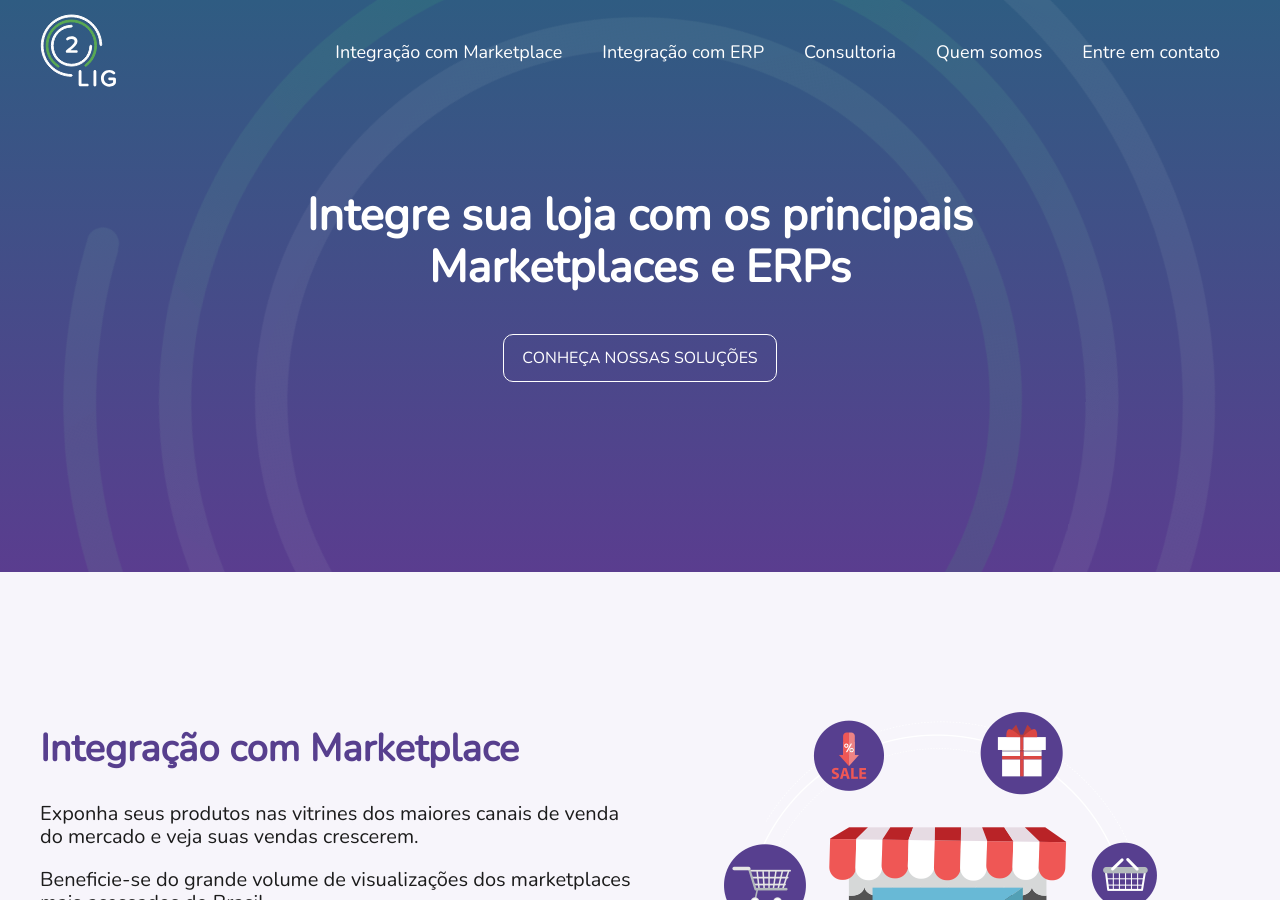
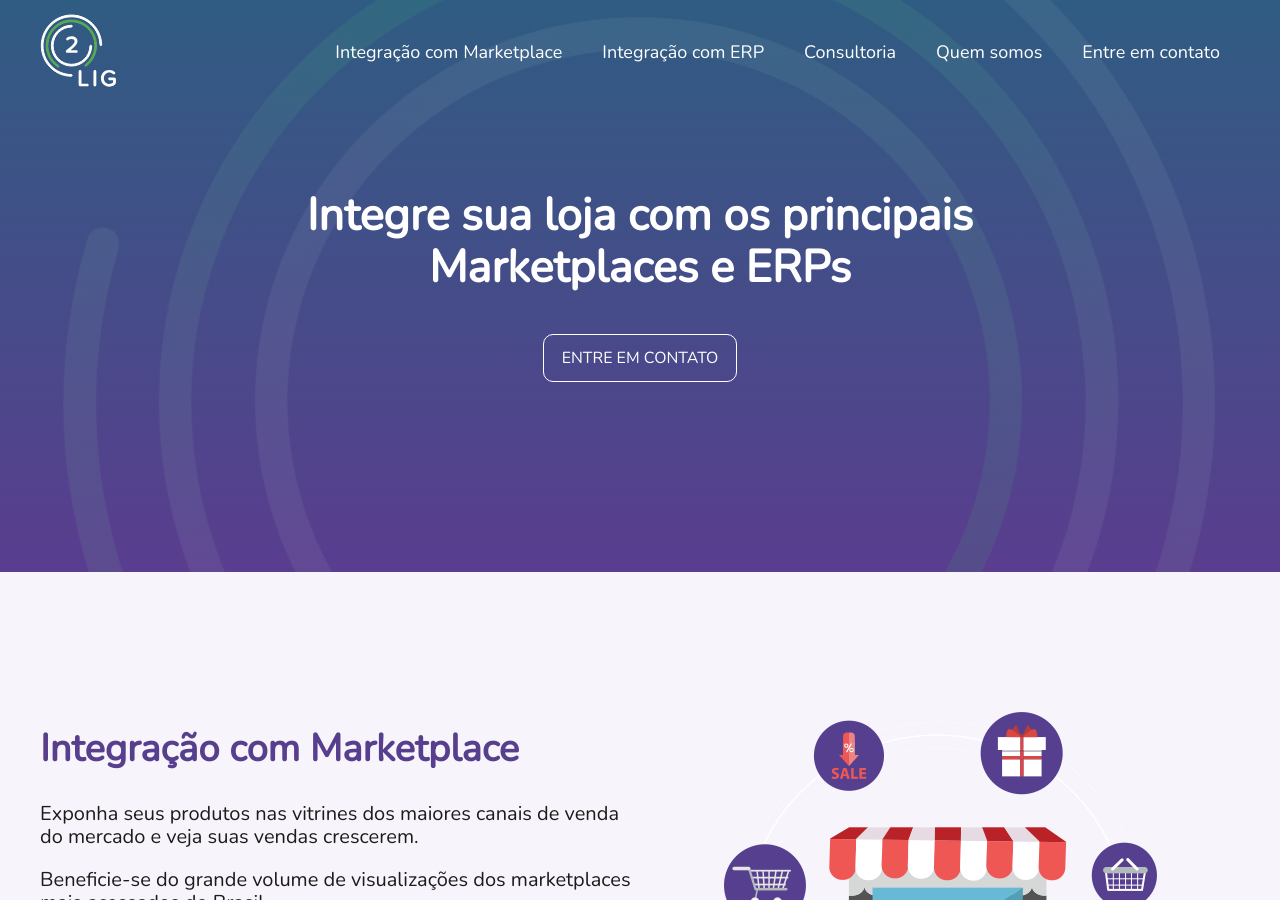
Before and after one commit to leandrooriente/2lig, a Jekyll site: the page built from index.html, in a window 1280 px wide and 900 px high. Built offline with Jekyll 4.4.1, drawn with Linux system fonts in a browser that asks for light colours; nearby versions of some CDN libraries; library files that are not in the unit come from our copies.

Commit message:
Add new CTA

```diff
--- a/_includes/headline.html
+++ b/_includes/headline.html
@@ -1,6 +1,6 @@
 <section class="headline">
   <h1 class="headline-title">Integre sua loja com os principais Marketplaces e ERPs</h1>
-  <a href="#marketplace" class="headline-button">Conheça nossas soluções</a>
+  <a href="#contact" class="headline-button">Entre em contato</a>
   <img class="headline-circle-background-small" src="{{site.baseurl}}/assets/big-circle.svg" />
   <img class="headline-circle-background-medium" src="{{site.baseurl}}/assets/normal-circle.svg" />
   <img class="headline-circle-background-large" src="{{site.baseurl}}/assets/small-circle.svg" />
```
